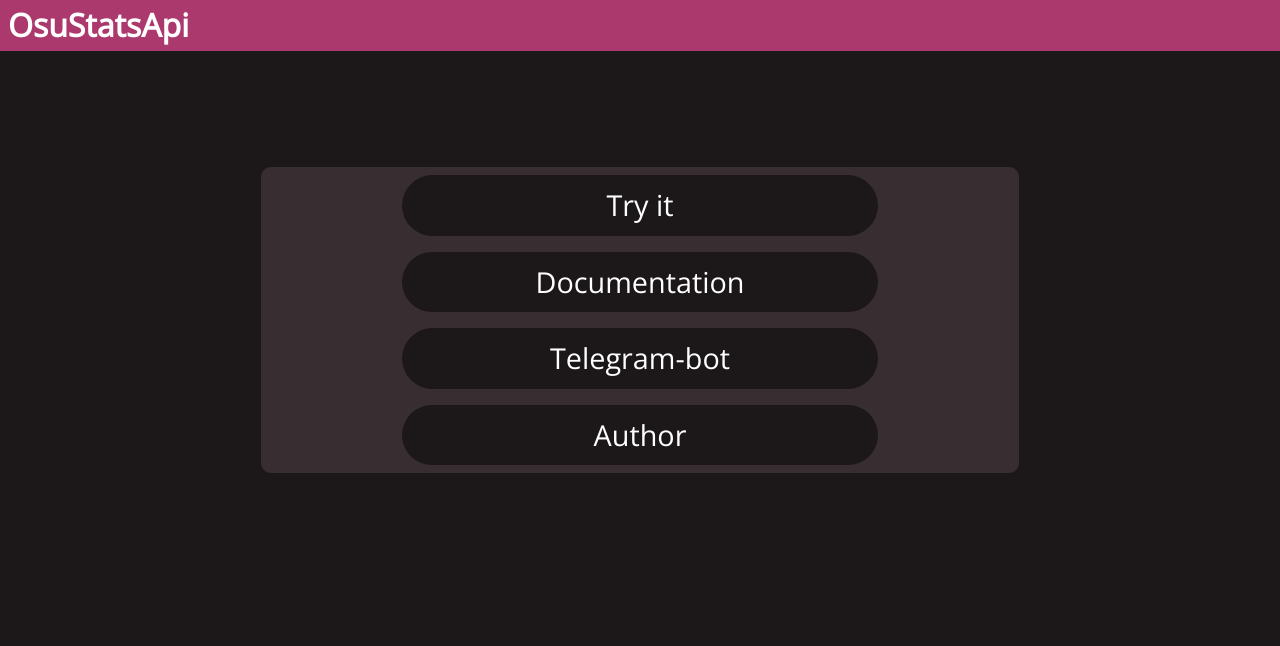
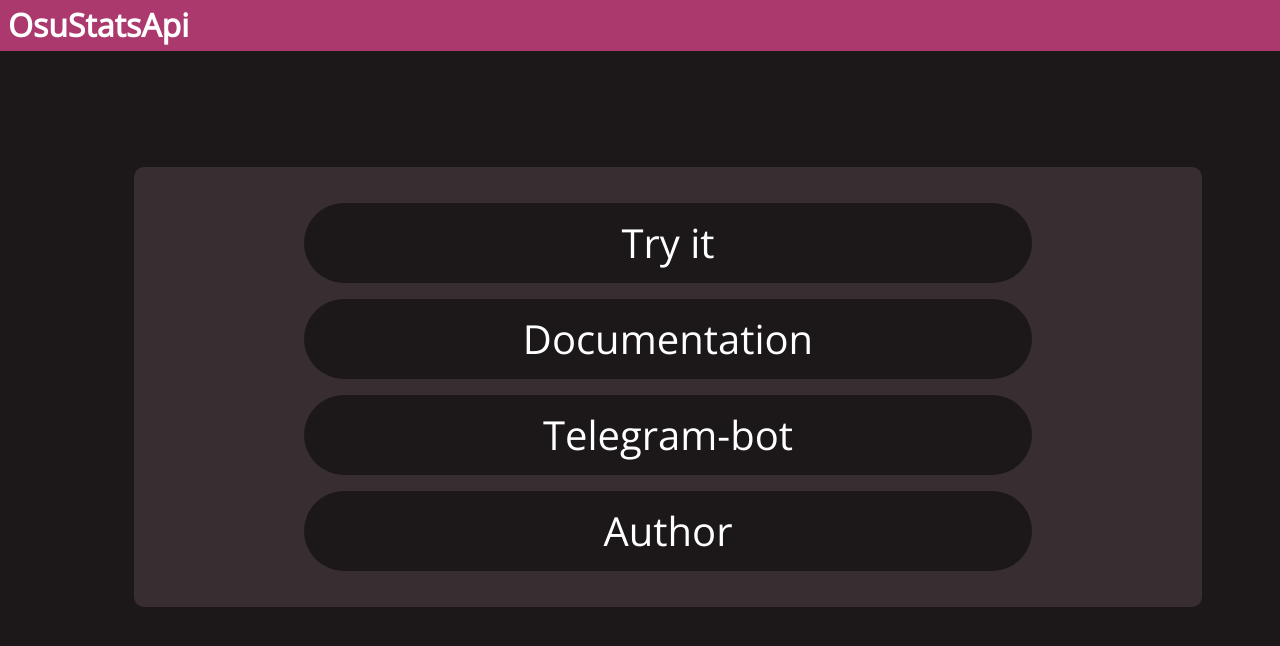
Before and after one commit to hud0shnik/osustatsapi, a plain HTML site: page code/index.html in a window 1280 px wide. Drawn offline with nearby package versions, Linux system fonts and the light colour scheme.

Commit message:
update frontend: update style
Подогнал размеры под мобилки

```diff
--- a/code/style.css
+++ b/code/style.css
@@ -4,6 +4,7 @@ body {
     color: #FFFFFF;
 }
 .card{
+    padding: 28px;
     background-color: #382E32;
     display: flex;
     align-items: center;
@@ -11,18 +12,18 @@ body {
     flex-direction: column;
     text-align: center;
     margin: 10% 0;
-    margin-left: 20%;
-    margin-right: 20%;
-    width: 60%;
+    margin-left: 10%;
+    margin-right: 10%;
+    width: 80%;
     min-height: 200px;
     min-width: 500px;
     border-radius: 10px;
 }
 .card a{
     margin: 8px;
-    width: 60%;
+    width: 70%;
     color: #FFFFFF;
-    font-size: 180%;
+    font-size: 250%;
     line-height: 1.75;
     background-color: #1C1719;
     border-radius: 10000px;
```
